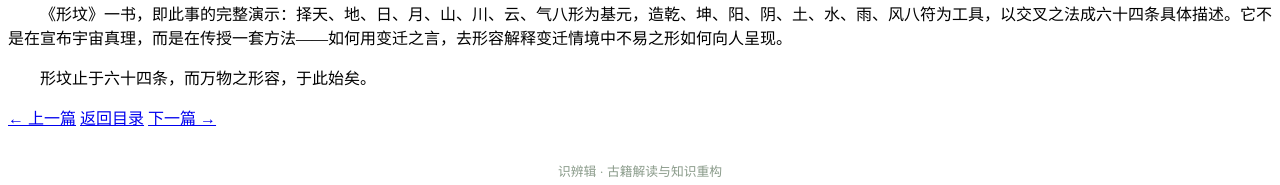
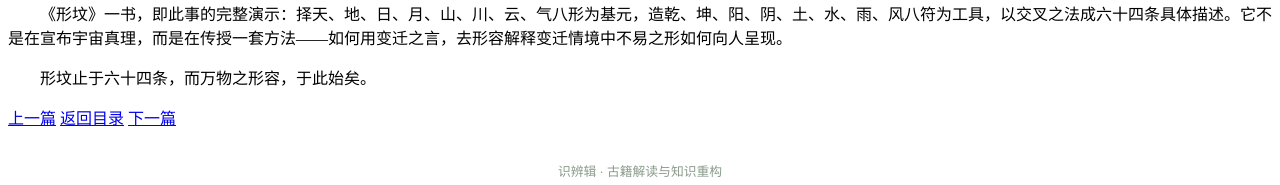
Before and after one commit to chixiao994/chixiao994.github.io, a Jekyll site: the page shibianji/interpretations/先秦/三坟/02-形坟：具象感知.html, which Jekyll copies as it is, in a window 1280 px wide and 900 px high, scrolled down 6018 px. Shown: the part 712-897 px from the top of the window. Built offline with Jekyll 4.4.1, drawn with Linux system fonts in a browser that asks for light colours.

Commit message:
Update 02-形坟：具象感知.html

```diff
--- a/shibianji/interpretations/先秦/三坟/02-形坟：具象感知.html
+++ b/shibianji/interpretations/先秦/三坟/02-形坟：具象感知.html
@@ -251,9 +251,9 @@
 
     <!-- 底部导航：上一篇 / 目录 / 下一篇 -->
     <div class="series-nav">
-        <a href="01-雅伪论.html" class="prev">← 上一篇</a>
+        <a href="01-雅伪论.html" class="prev">上一篇</a>
         <a href="index.html" class="index">返回目录</a>
-        <a href="03-阴阳解卦.html" class="next">下一篇 →</a>
+        <a href="03-阴阳解卦.html" class="next">下一篇</a>
     </div>
 
     <div class="footer-note">识辨辑 · 古籍解读与知识重构</div>
```
